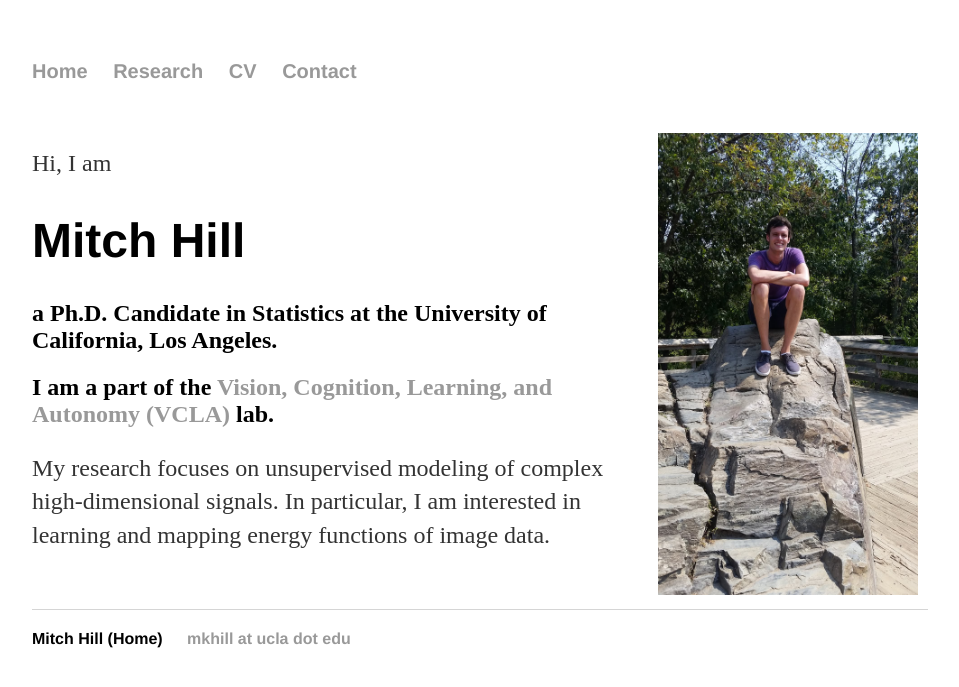
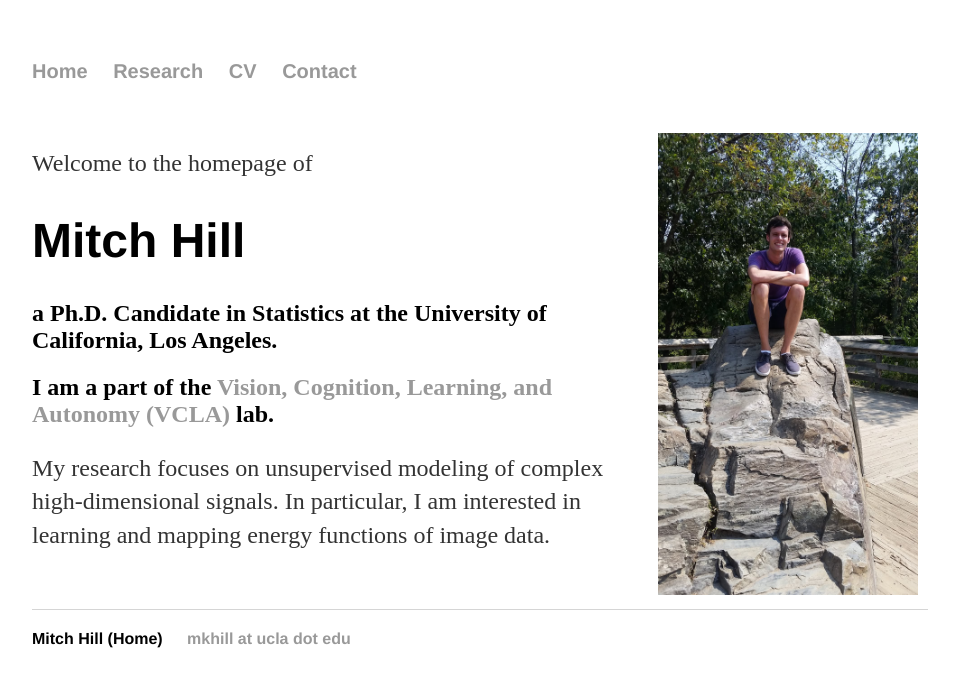
Before and after one commit to point0bar1/point0bar1.github.io, a Jekyll site: the page built from index.html, in a window 1280 px wide. Shown: the top 687 px of the page, without its empty margins (160-1119 px from the left). Built offline with Jekyll 4.4.1, drawn with Linux system fonts in a browser that asks for light colours.

Commit message:
Update index.html

```diff
--- a/index.html
+++ b/index.html
@@ -5,7 +5,7 @@ title: Mitch Hill (Home)
 <div style="overflow:auto">
 
 <div style="float:right; margin: 10px 10px"> <img src="mitch_web.jpg" width=260> </div>
-<p>Hi, I am</p>
+<p>Welcome to the homepage of</p>
 <h1> Mitch Hill </h1>
 <h2> a Ph.D. Candidate in Statistics at the University of California, Los Angeles. </h2>
 <h2> I am a part of the <a href="https://vcla.stat.ucla.edu/">Vision, Cognition, Learning, and Autonomy (VCLA)</a> lab. </h2>
```
